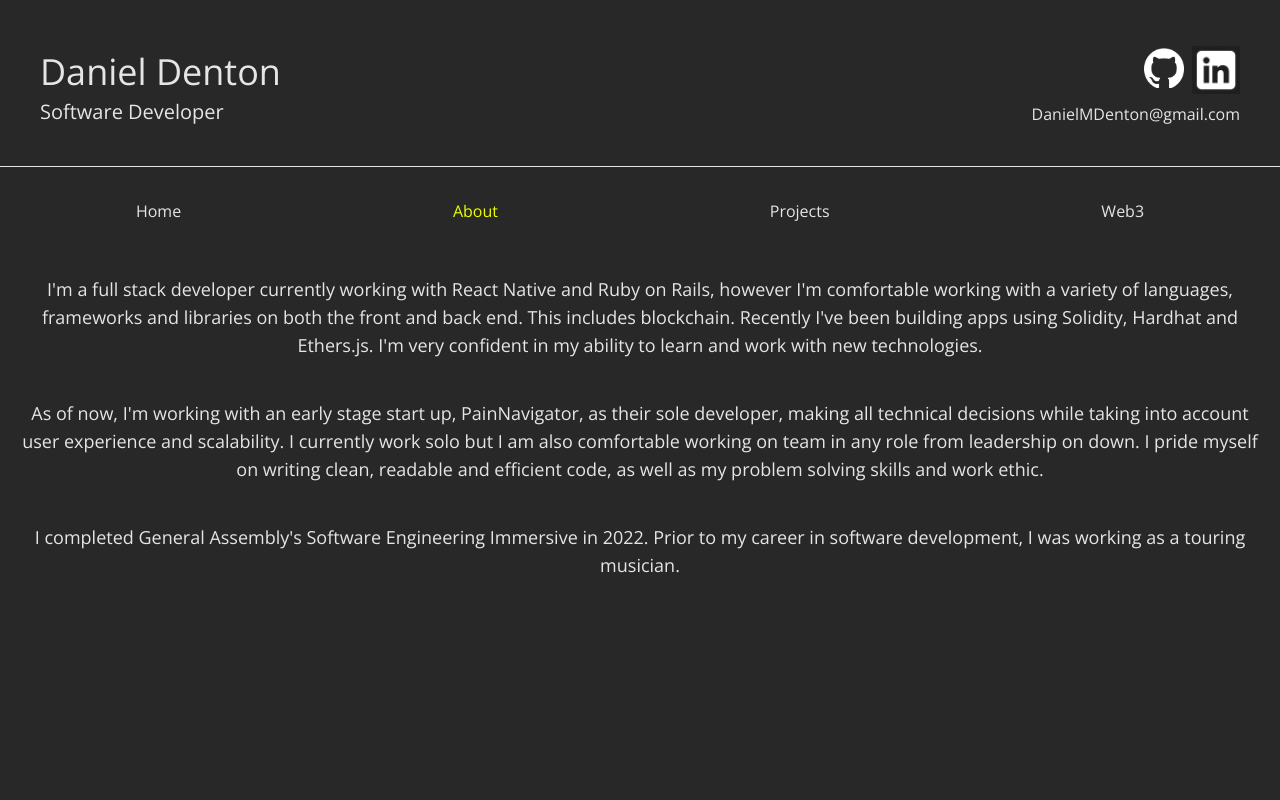
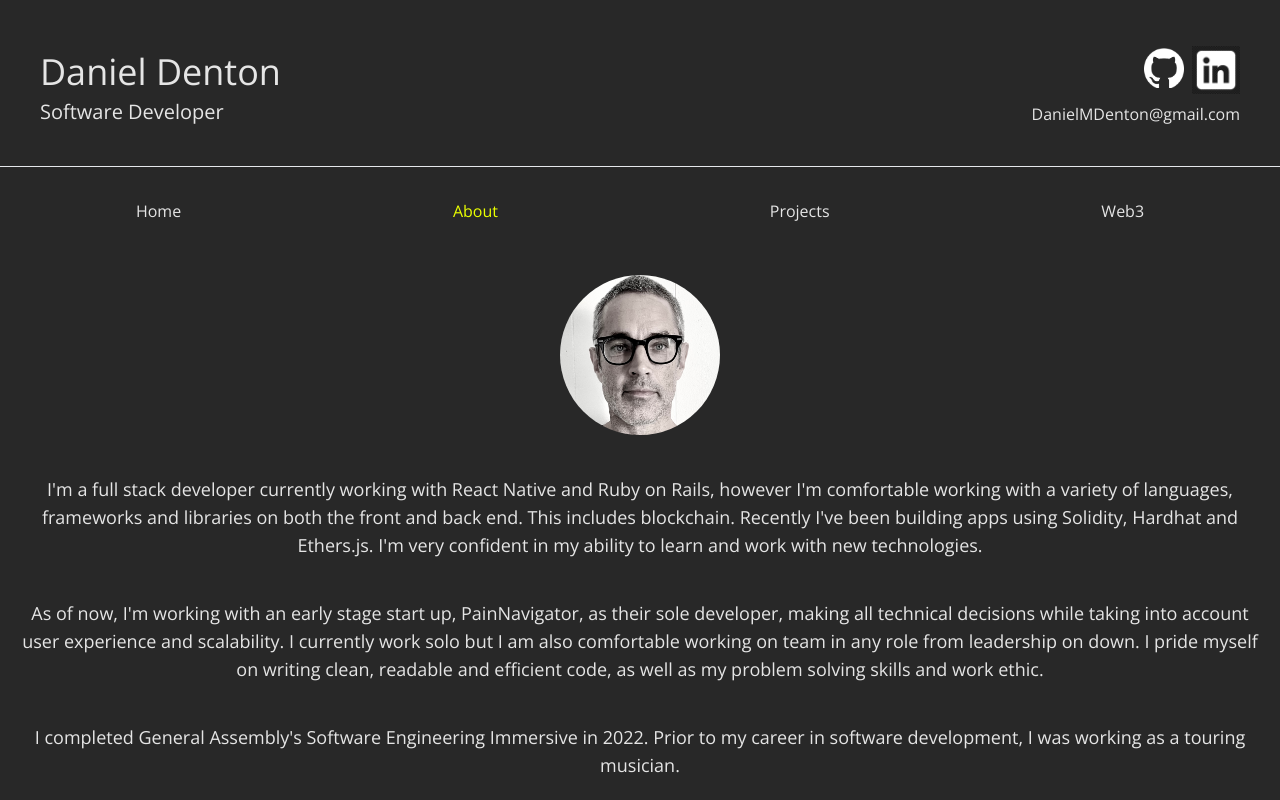
Before and after one commit to danieldenton/next-portfolio, a Next.js app: page /about in a window 1280 px wide. Built offline with nearby package versions, Linux system fonts and the light colour scheme.

Commit message:
restored

```diff
--- a/src/app/about/page.tsx
+++ b/src/app/about/page.tsx
@@ -4,7 +4,7 @@ import headshot from "../../../public/assets/headshot.png"
 export default function About() {
   return (
     <div className="flex flex-col justify-center items-center animate-fade">
-      {/* <Image src={headshot} alt="headshot" className="rounded-full h-40 w-40 m-5" /> */}
+      <Image src={headshot} alt="headshot" className="rounded-full h-40 w-40 m-5" />
       <p className="flex justify-center text-center text-lg m-5">
         I'm a full stack developer currently working with React Native and Ruby
         on Rails, however I'm comfortable working with a variety of languages,
```
